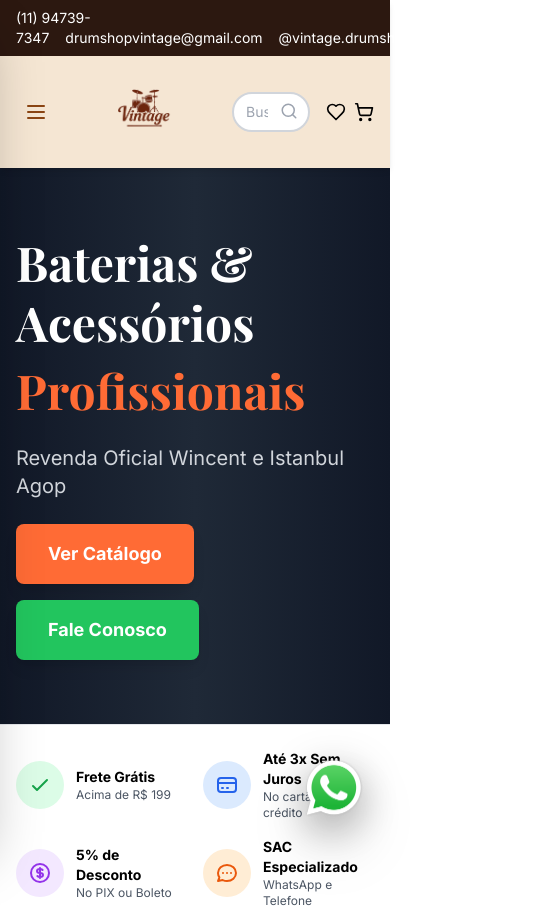
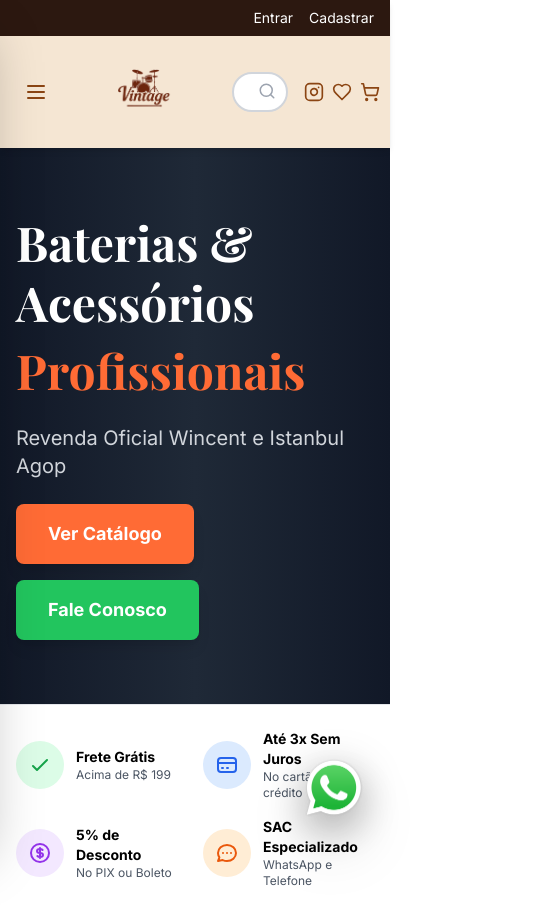
Before and after one commit to jcrispiniano/vintage-drumshop, a Next.js app: page / in a window 390 px wide. Shown: the top 908 px of the page, 533 px wide, since content can reach past the window. Built offline with nearby package versions, Linux system fonts and the light colour scheme; a web font is replaced by a local one.

Commit message:
feat: ajustes header mobile - Instagram visível + top bar simplificada

```diff
--- a/app/page.tsx
+++ b/app/page.tsx
@@ -138,11 +138,15 @@
         {/* Top Bar */}
         <div className="bg-darkBg text-white py-2">
           <div className="container mx-auto px-4 flex justify-between text-sm">
-            <div className="space-x-4">
+            {/* Desktop: mostra tudo */}
+            <div className="hidden md:flex space-x-4">
               <span>{contactInfo.phoneFormatted}</span>
               <span>{contactInfo.email}</span>
               <span>{contactInfo.instagramHandle}</span>
             </div>
+            {/* Mobile: esconde infos de contato */}
+            <div className="md:hidden flex-1"></div>
+
             <div className="space-x-4">
               <a href="#" className="hover:text-accent">Entrar</a>
               <a href="#" className="hover:text-accent">Cadastrar</a>
@@ -170,7 +174,7 @@
               />
             </Link>
 
-            <div className="flex-1 max-w-xl relative">
+            <div className="flex-1 max-w-md md:max-w-xl relative">
               <div className="relative">
                 <input
                   type="text"
@@ -220,12 +224,12 @@
                 href={contactInfo.instagram}
                 target="_blank"
                 rel="noopener noreferrer"
-                className="hidden md:flex flex-col items-center hover:text-accent"
+                className="flex flex-col items-center hover:text-accent text-primary"
               >
-                <Instagram size={24} />
-                <span className="text-xs">Instagram</span>
+                <Instagram size={20} className="md:w-6 md:h-6" />
+                <span className="text-xs hidden md:inline">Instagram</span>
               </a>
-              <Link href="/favoritos" className="relative flex flex-col items-center hover:text-accent">
+              <Link href="/favoritos" className="relative flex flex-col items-center hover:text-accent text-primary">
                 <Heart size={20} className="md:w-6 md:h-6" />
                 <span className="text-xs hidden md:inline">Favoritos</span>
                 {favorites.length > 0 && (
@@ -234,7 +238,7 @@
                   </span>
                 )}
               </Link>
-              <Link href="/carrinho" className="relative flex flex-col items-center hover:text-accent">
+              <Link href="/carrinho" className="relative flex flex-col items-center hover:text-accent text-primary">
                 <ShoppingCart size={20} className="md:w-6 md:h-6" />
                 <span className="text-xs hidden md:inline">Carrinho</span>
                 {cartItems.length > 0 && (
```
